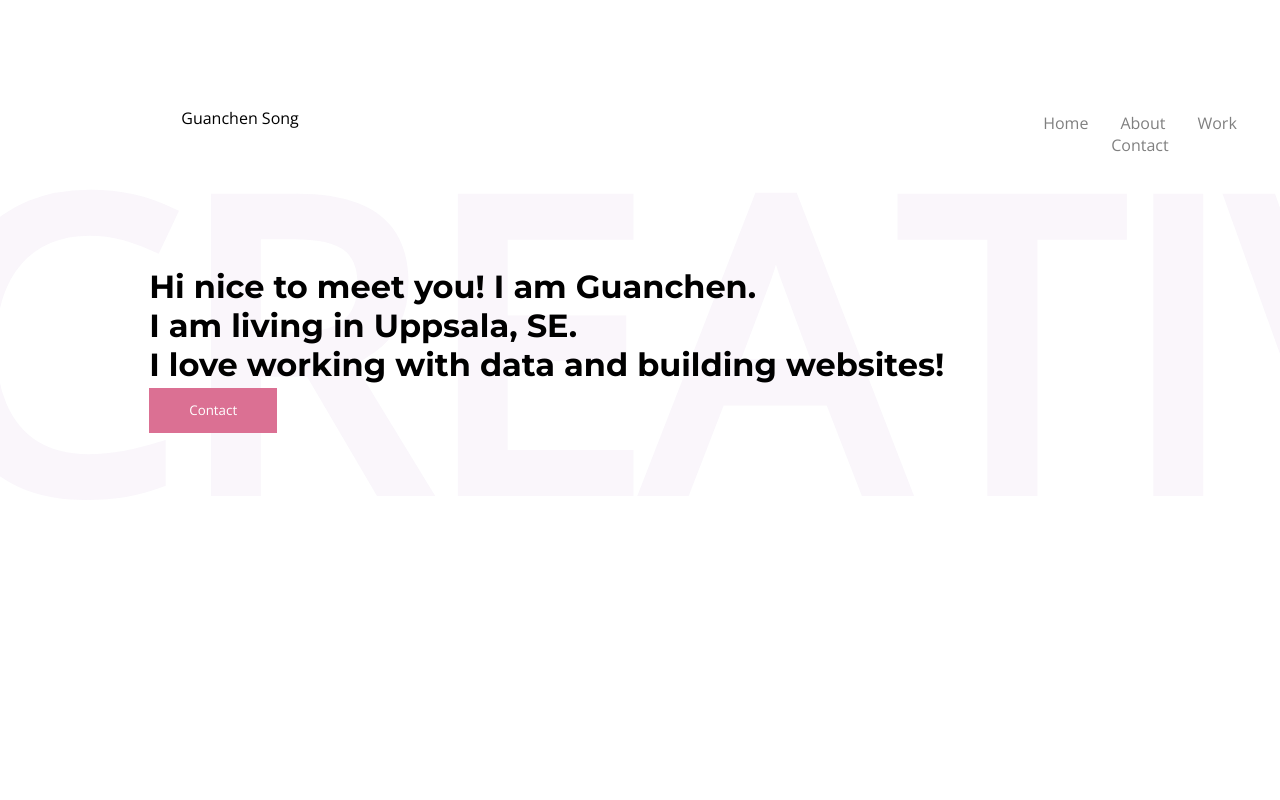
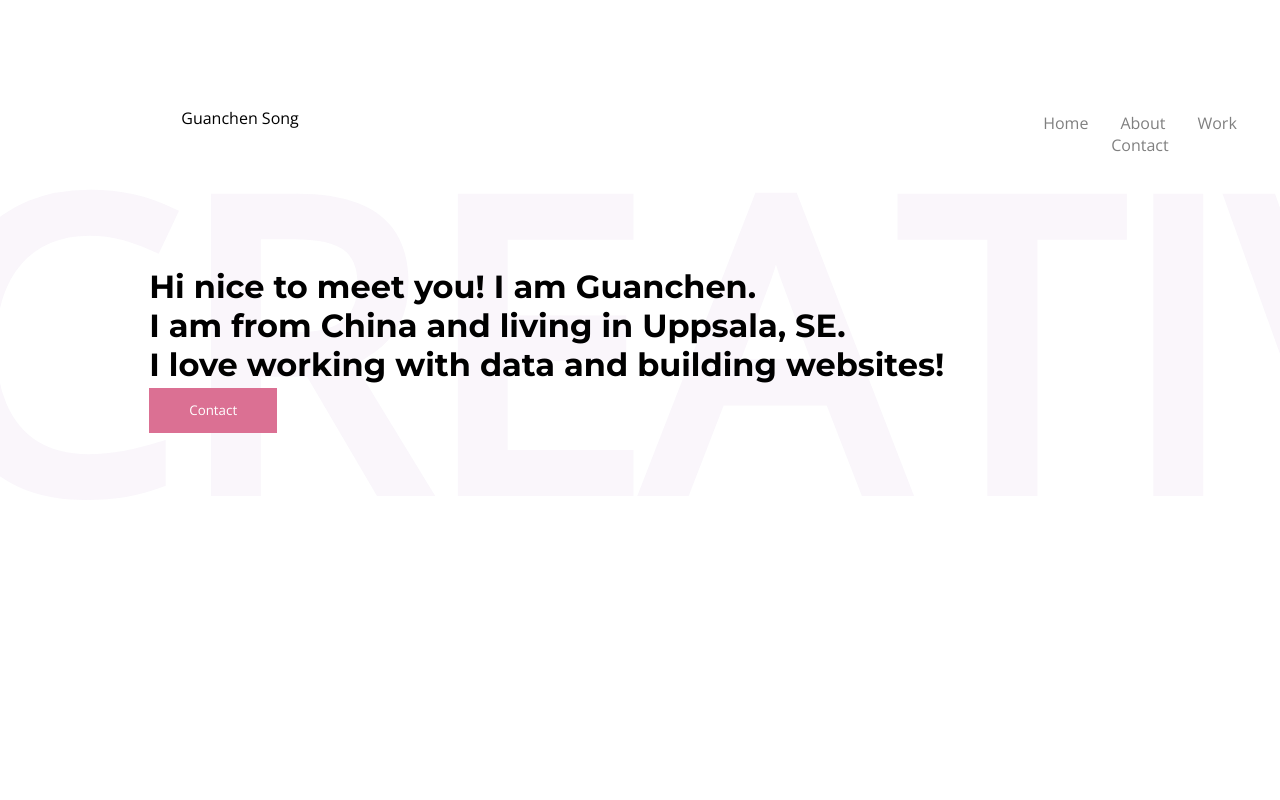
Before and after one commit to guanchen18/personal-website-react, a React (Create React App) app: page / in a window 1280 px wide. Shown: the top 800 px of the page. Built offline with nearby package versions, Linux system fonts and the light colour scheme.

Commit message:
Update mydata

```diff
--- a/src/mydata.js
+++ b/src/mydata.js
@@ -4,7 +4,7 @@ export default {
         // Line one for header
         'Hi nice to meet you! I am Guanchen.',
         // Line two for header
-        'I am living in Uppsala, SE.',
+        'I am from China and living in Uppsala, SE.',
         // Line three for header
         'I love working with data and building websites!'
     ],
```
